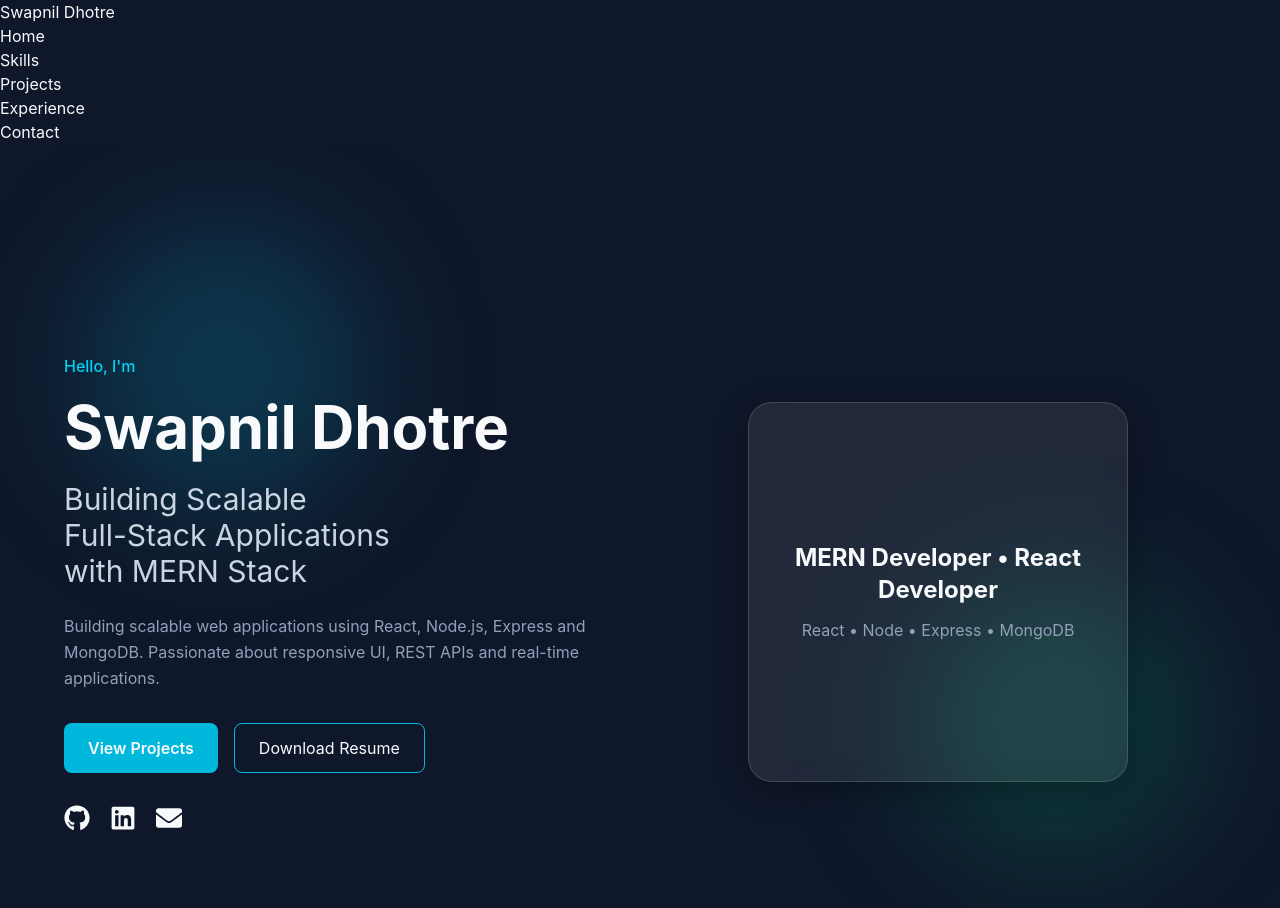
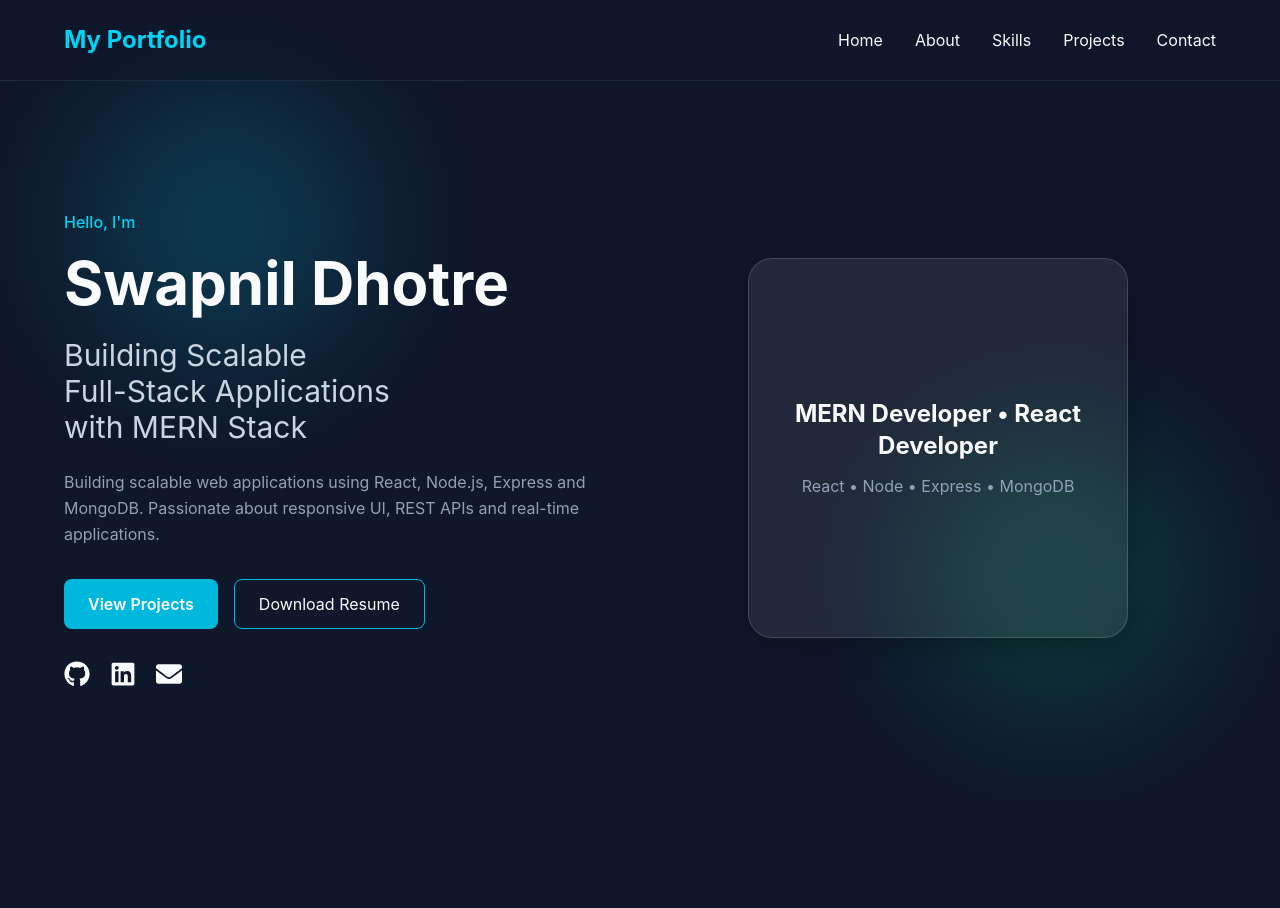
Before and after one commit to Swapnil7058/swapnil-portfolio, a React (Vite) app in the folder client/: page / in a window 1280 px wide. Shown: the top 908 px of the page. After the commit the page ends 800 px from the top, so only its background shows below. Built offline with nearby package versions, Linux system fonts and the light colour scheme.

Commit message:
feat(navbar): add sticky glass navigation

```diff
--- a/client/src/components/Navbar.jsx
+++ b/client/src/components/Navbar.jsx
@@ -2,17 +2,51 @@ import React from "react";
 
 const Navbar = () => {
   return (
-    <nav>
-      <h2>Swapnil Dhotre</h2>
+    <header
+      className="
+    fixed
+    top-0
+    left-0
+    w-full
+    z-50
+    background-blur-md
+    bg-slate-900/70
+    border-b
+    border-slate-800
+    "
+    >
+      <div className=" container-custom mx-auto px-6">
+        <div className="flex items-center justify-between h-20">
+          {/* Logo */}
 
-      <ul>
-        <li>Home</li>
-        <li>Skills</li>
-        <li>Projects</li>
-        <li>Experience</li>
-        <li>Contact</li>
-      </ul>
-    </nav>
+          <a href="#home" className="text-2xl font-bold text-cyan-400">
+            My Portfolio
+          </a>
+
+          <nav className="hidden md:flex gap-8">
+            <a href="#home" className="hover:text-cyan-400 transition">
+              Home
+            </a>
+
+            <a href="#about" className="hover:text-cyan-400 transition">
+              About
+            </a>
+
+            <a href="#skills" className="hover:text-cyan-400 transition">
+              Skills
+            </a>
+
+            <a href="#projects" className="hover:text-cyan-400 transition">
+              Projects
+            </a>
+
+            <a href="#contact" className="hover:text-cyan-400 transition">
+              Contact
+            </a>
+          </nav>
+        </div>
+      </div>
+    </header>
   );
 };
 
```
